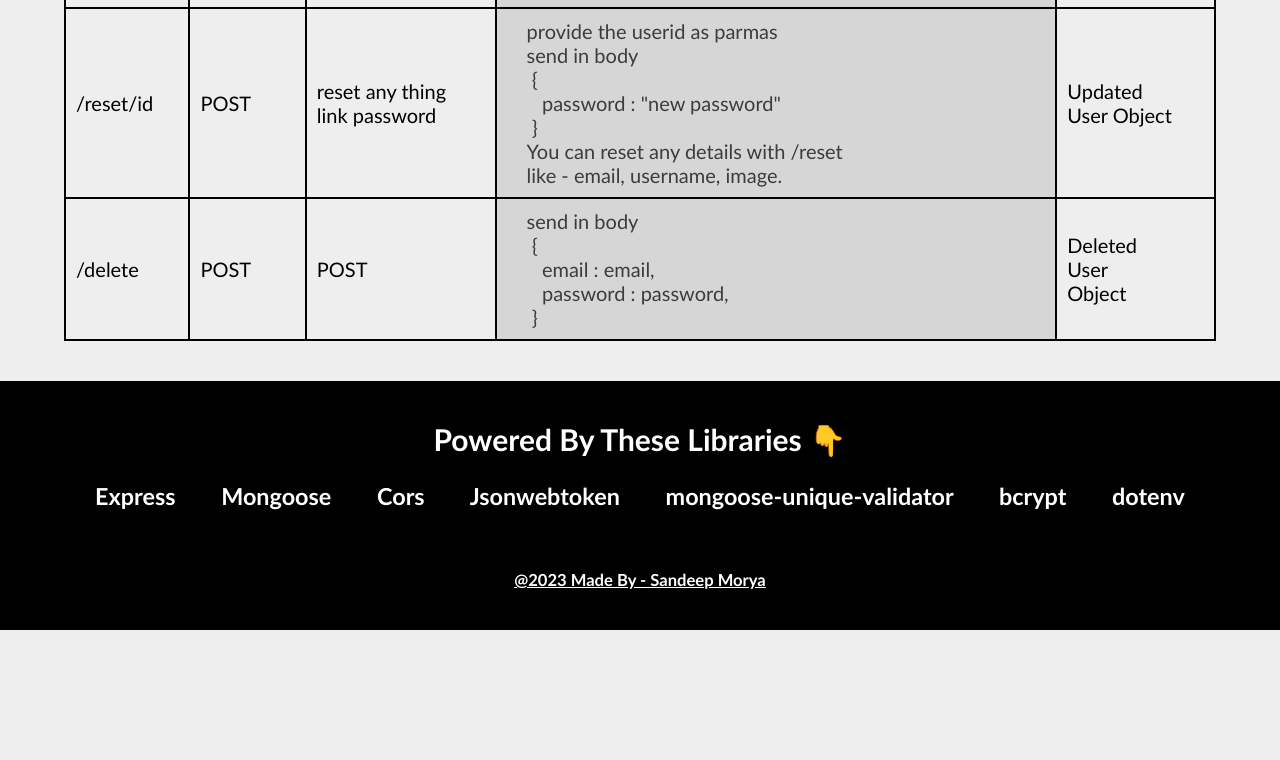
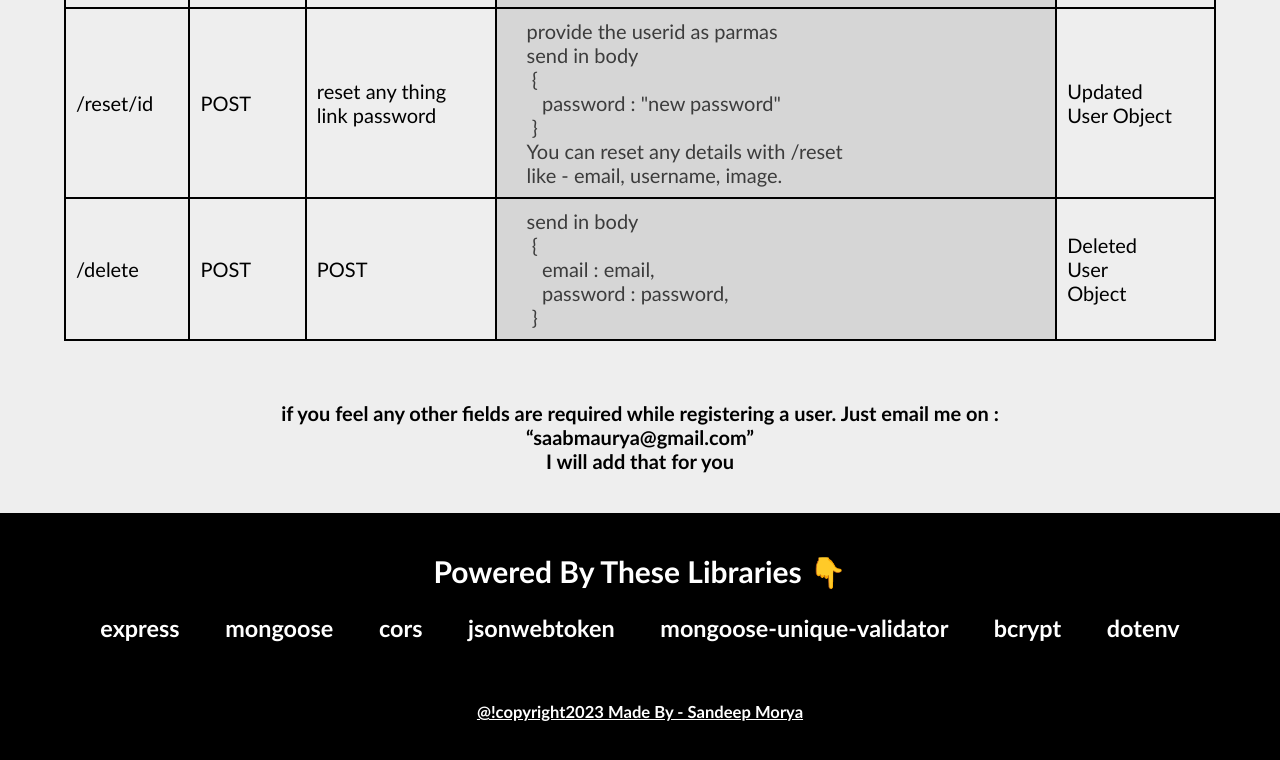
Before and after one commit to Sandeep-morya/Authentication-API, a website: page public/index.html in a window 1280 px wide. Shown: the part 1203-1963 px from the top of the page. Before the commit the page ends 1833 px from the top, so only its background shows below. Drawn offline with Linux system fonts and the light colour scheme.

```diff
--- a/public/index.html
+++ b/public/index.html
@@ -147,14 +147,19 @@
 				</tr>
 			</tbody>
 		</table>
+		<div class="note">
+			if you feel any other fields are required while registering a user.
+			Just email me on : <q>saabmaurya@gmail.com</q> <br>
+			I will add that for you
+		</div>
 		<div class="footer">
 			<div>
 				<h2>Powered By These Libraries 👇</h2>
 				<br>
-			<h3>Express Mongoose Cors Jsonwebtoken mongoose-unique-validator bcrypt dotenv</h3>
+			<h3>express mongoose cors jsonwebtoken mongoose-unique-validator bcrypt dotenv</h3>
 			</div>
 			<h5 style="text-align:center">
-				@2023 Made By - Sandeep Morya
+				@!copyright2023 Made By - Sandeep Morya
 			</h5>
 
 		</div>
```
